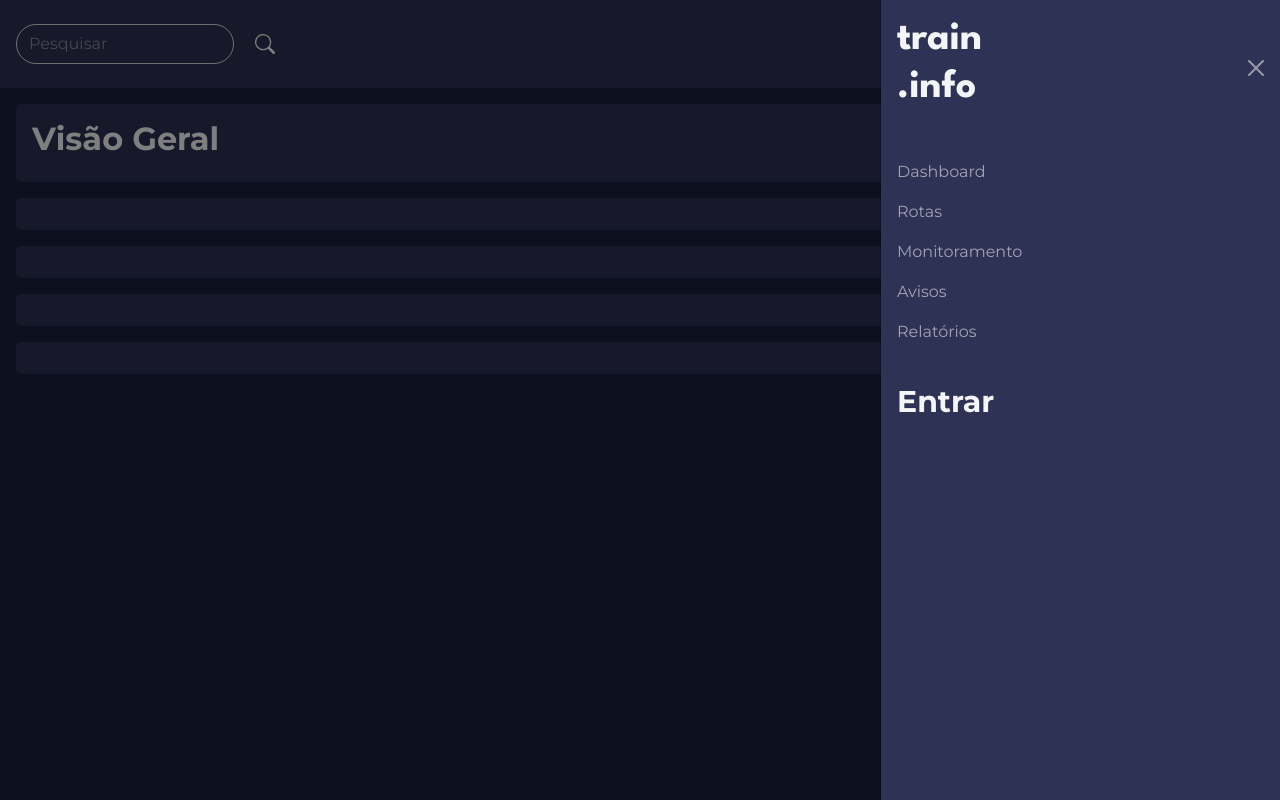
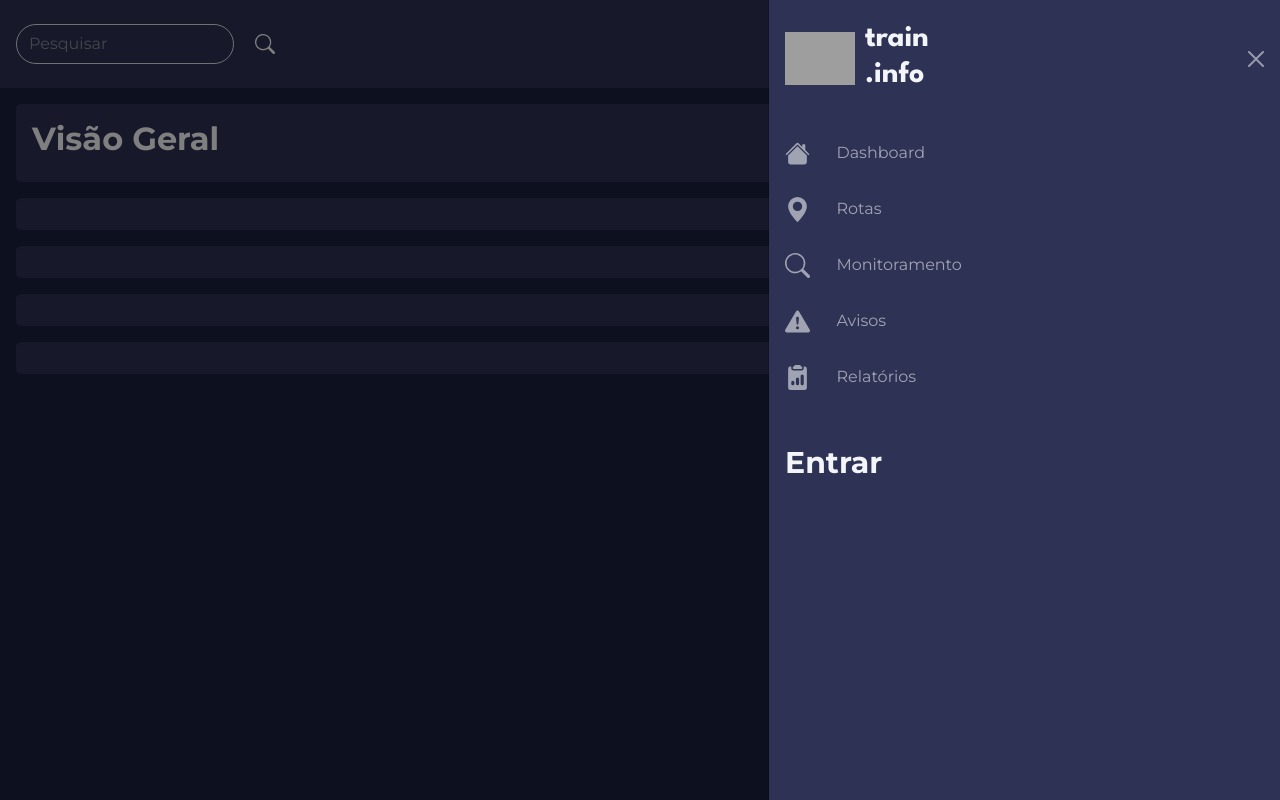
Before and after one commit to lucas-docha/Train.info-SA, a PHP site: page /TelaPrincipal.html in a window 1280 px wide, after a click that opens the changed part. Run offline with PHP 8.4, Linux system fonts and the light colour scheme; grey boxes are pictures that could not be loaded.

Commit message:
navbar com logo

```diff
--- a/Tela principal/TelaPrincipal.css
+++ b/Tela principal/TelaPrincipal.css
@@ -19,10 +19,11 @@ body {
 h1 {
     font-family: "League Spartan", sans-serif;
     font-optical-sizing: auto;
-    font-size: 40px;
+    font-size: 30px;
     font-style: normal;
     color: #f3f5f8;
     font-weight: bolder;
+    padding: 5px 0 0 10px;
 }
 
 /*título de hyperlink*/
--- a/Tela principal/TelaPrincipal.html
+++ b/Tela principal/TelaPrincipal.html
@@ -19,10 +19,13 @@
                 <div class="flex w-100">
                     <!-- Formulário de busca -->
                     <form class="d-flex" role="search">
-                        <input class="form-control me-2" type="search" placeholder="Pesquisar" aria-label="Search" style="border-radius: 2rem; background-color: transparent; color: white;"/>
-                        <button class="btn" type="submit"><svg xmlns="http://www.w3.org/2000/svg" width="20px" height="auto" fill="white" class="bi bi-search" viewBox="0 0 16 16">
-                            <path d="M11.742 10.344a6.5 6.5 0 1 0-1.397 1.398h-.001q.044.06.098.115l3.85 3.85a1 1 0 0 0 1.415-1.414l-3.85-3.85a1 1 0 0 0-.115-.1zM12 6.5a5.5 5.5 0 1 1-11 0 5.5 5.5 0 0 1 11 0"/>
-                        </svg></button>
+                        <input class="form-control me-2" type="search" placeholder="Pesquisar" aria-label="Search"
+                            style="border-radius: 2rem; background-color: transparent; color: white;" />
+                        <button class="btn" type="submit"><svg xmlns="http://www.w3.org/2000/svg" width="20px"
+                                height="auto" fill="white" class="bi bi-search" viewBox="0 0 16 16">
+                                <path
+                                    d="M11.742 10.344a6.5 6.5 0 1 0-1.397 1.398h-.001q.044.06.098.115l3.85 3.85a1 1 0 0 0 1.415-1.414l-3.85-3.85a1 1 0 0 0-.115-.1zM12 6.5a5.5 5.5 0 1 1-11 0 5.5 5.5 0 0 1 11 0" />
+                            </svg></button>
                     </form>
 
                     <!-- Botão do menu (hambúrguer) -->
@@ -34,24 +37,67 @@
                 </div>
 
                 <!-- Menu lateral (offcanvas) -->
-                <div class="offcanvas offcanvas-end text-light" tabindex="-1" id="offcanvasDarkNavbar"
-                    aria-labelledby="offcanvasDarkNavbarLabel" style="background-color: #2e3356;">
-                    <div class="offcanvas-header">
-                        <a class="nav-link active" aria-current="page" href="#"><h1>train<br>.info</h1></a>
+                <div class="offcanvas offcanvas-end text-light w-40" tabindex="-1" id="offcanvasDarkNavbar"
+                    aria-labelledby="offcanvasDarkNavbarLabel" style="background-color: #2e3356; --bs-offcanvas-width: 40%;">
+                    <div class="offcanvas-header flex">
+                        <img src="../imgens/train-logo.ico" width="70px">
+                        <a class="nav-link active" aria-current="page" href="#">
+                            <h1>train<br>.info</h1>
+                        </a>
                         <button type="button" class="btn-close btn-close-white" data-bs-dismiss="offcanvas"
                             aria-label="Close"></button>
                     </div>
 
                     <div class="offcanvas-body">
                         <ul class="navbar-nav justify-content-end flex-grow-1 pe-3">
-                            <li class="nav-item"><a class="nav-link" href="#dashboard">Dashboard</a></li>
-                            <li class="nav-item"><a class="nav-link" href="#rotas">Rotas</a></li>
-                            <li class="nav-item"><a class="nav-link" href="#monitoramento">Monitoramento</a></li>
-                            <li class="nav-item"><a class="nav-link" href="#avisos">Avisos</a></li>
-                            <li class="nav-item"><a class="nav-link" href="#relatorio">Relatórios</a></li>
+
+                            <li class="nav-item align-items-center">
+                                <a class="nav-link flex col-4" href="#dashboard"><svg xmlns="http://www.w3.org/2000/svg"
+                                        width="25" height="auto" fill="currentColor" class="bi bi-house-fill"
+                                        viewBox="0 0 16 16">
+                                        <path
+                                            d="M8.707 1.5a1 1 0 0 0-1.414 0L.646 8.146a.5.5 0 0 0 .708.708L8 2.207l6.646 6.647a.5.5 0 0 0 .708-.708L13 5.793V2.5a.5.5 0 0 0-.5-.5h-1a.5.5 0 0 0-.5.5v1.293z" />
+                                        <path
+                                            d="m8 3.293 6 6V13.5a1.5 1.5 0 0 1-1.5 1.5h-9A1.5 1.5 0 0 1 2 13.5V9.293z" />
+                                    </svg>
+                                    <p class="col-8 align-items-center ">Dashboard</p>
+                                </a>
+                            </li>
+                            <li class="nav-item align-items-center">
+                                <a class="nav-link flex col-4"
+                                    href="#rotas"><svg xmlns="http://www.w3.org/2000/svg" width="25" height="auto"
+                                        fill="currentColor" class="bi bi-geo-alt-fill" viewBox="0 0 16 16">
+                                        <path
+                                            d="M8 16s6-5.686 6-10A6 6 0 0 0 2 6c0 4.314 6 10 6 10m0-7a3 3 0 1 1 0-6 3 3 0 0 1 0 6" />
+                                    </svg>
+                                    <p class="col-8 align-items-center">Rotas</p>
+                                </a>
+                            </li>
+                            <li class="nav-item align-items-center">
+                                <a class="nav-link flex col-4" href="#monitoramento"><svg xmlns="http://www.w3.org/2000/svg" width="25" height="auto" fill="currentColor" class="bi bi-search" viewBox="0 0 16 16">
+  <path d="M11.742 10.344a6.5 6.5 0 1 0-1.397 1.398h-.001q.044.06.098.115l3.85 3.85a1 1 0 0 0 1.415-1.414l-3.85-3.85a1 1 0 0 0-.115-.1zM12 6.5a5.5 5.5 0 1 1-11 0 5.5 5.5 0 0 1 11 0"/>
+</svg>
+                                    <p class="col-8 align-items-center">Monitoramento</p>
+                                </a></li>
+                            <li class="nav-item align-items-center">
+                                <a class="nav-link flex col-4" href="#avisos"><svg xmlns="http://www.w3.org/2000/svg" width="25" height="auto" fill="currentColor" class="bi bi-exclamation-triangle-fill" viewBox="0 0 16 16">
+  <path d="M8.982 1.566a1.13 1.13 0 0 0-1.96 0L.165 13.233c-.457.778.091 1.767.98 1.767h13.713c.889 0 1.438-.99.98-1.767zM8 5c.535 0 .954.462.9.995l-.35 3.507a.552.552 0 0 1-1.1 0L7.1 5.995A.905.905 0 0 1 8 5m.002 6a1 1 0 1 1 0 2 1 1 0 0 1 0-2"/>
+</svg>
+                                    <p class="align-items-center col-8">Avisos</p>
+                                </a></li>
+                            <li class="nav-item align-items-center">
+                                <a class="nav-link flex col-4" href="#relatorio"><svg xmlns="http://www.w3.org/2000/svg" width="25" height="auto" fill="currentColor" class="bi bi-clipboard2-data-fill" viewBox="0 0 16 16">
+  <path d="M10 .5a.5.5 0 0 0-.5-.5h-3a.5.5 0 0 0-.5.5.5.5 0 0 1-.5.5.5.5 0 0 0-.5.5V2a.5.5 0 0 0 .5.5h5A.5.5 0 0 0 11 2v-.5a.5.5 0 0 0-.5-.5.5.5 0 0 1-.5-.5"/>
+  <path d="M4.085 1H3.5A1.5 1.5 0 0 0 2 2.5v12A1.5 1.5 0 0 0 3.5 16h9a1.5 1.5 0 0 0 1.5-1.5v-12A1.5 1.5 0 0 0 12.5 1h-.585q.084.236.085.5V2a1.5 1.5 0 0 1-1.5 1.5h-5A1.5 1.5 0 0 1 4 2v-.5q.001-.264.085-.5M10 7a1 1 0 1 1 2 0v5a1 1 0 1 1-2 0zm-6 4a1 1 0 1 1 2 0v1a1 1 0 1 1-2 0zm4-3a1 1 0 0 1 1 1v3a1 1 0 1 1-2 0V9a1 1 0 0 1 1-1"/>
+</svg>
+                                    <p class="align-items-center col-8">Relatórios</p>
+                                </a></li>
                             <br>
-                            <li class="nav-item"><a class="nav-link" href="../tela login/TelaLogin.html"><h3><strong>Entrar</strong></h3></a></li>
-                        </ul><!--o html do login será adicionado separadamente-->
+                            <li class="nav-item">
+                                <a class="nav-link" href="../tela login/TelaLogin.html">
+                                    <h3><strong>Entrar</strong></h3>
+                                </a></li>
+                        </ul>
                         </ul>
                     </div>
                 </div>
```
Also changed, not shown: imgens/train-logo.ico (added).
